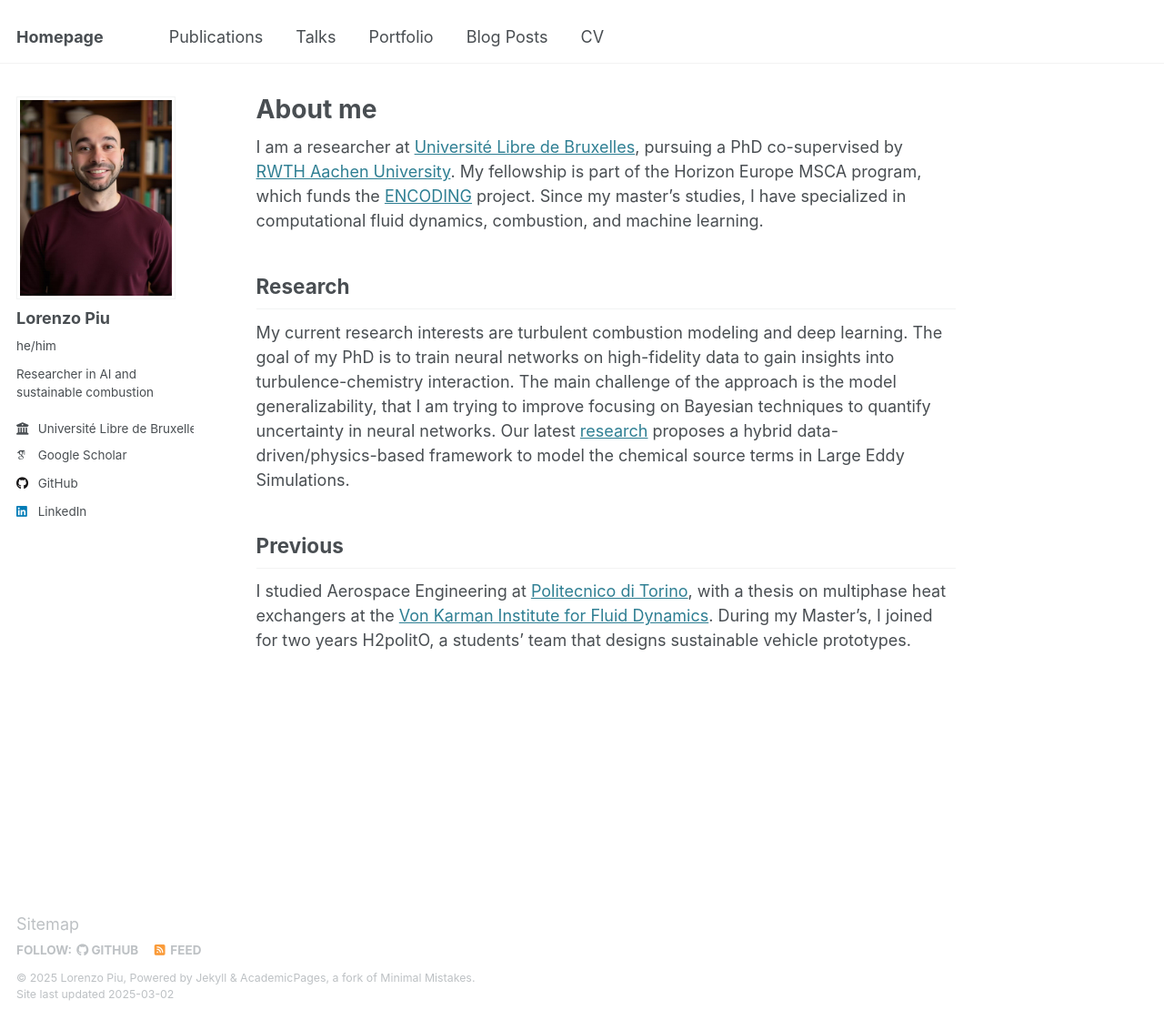
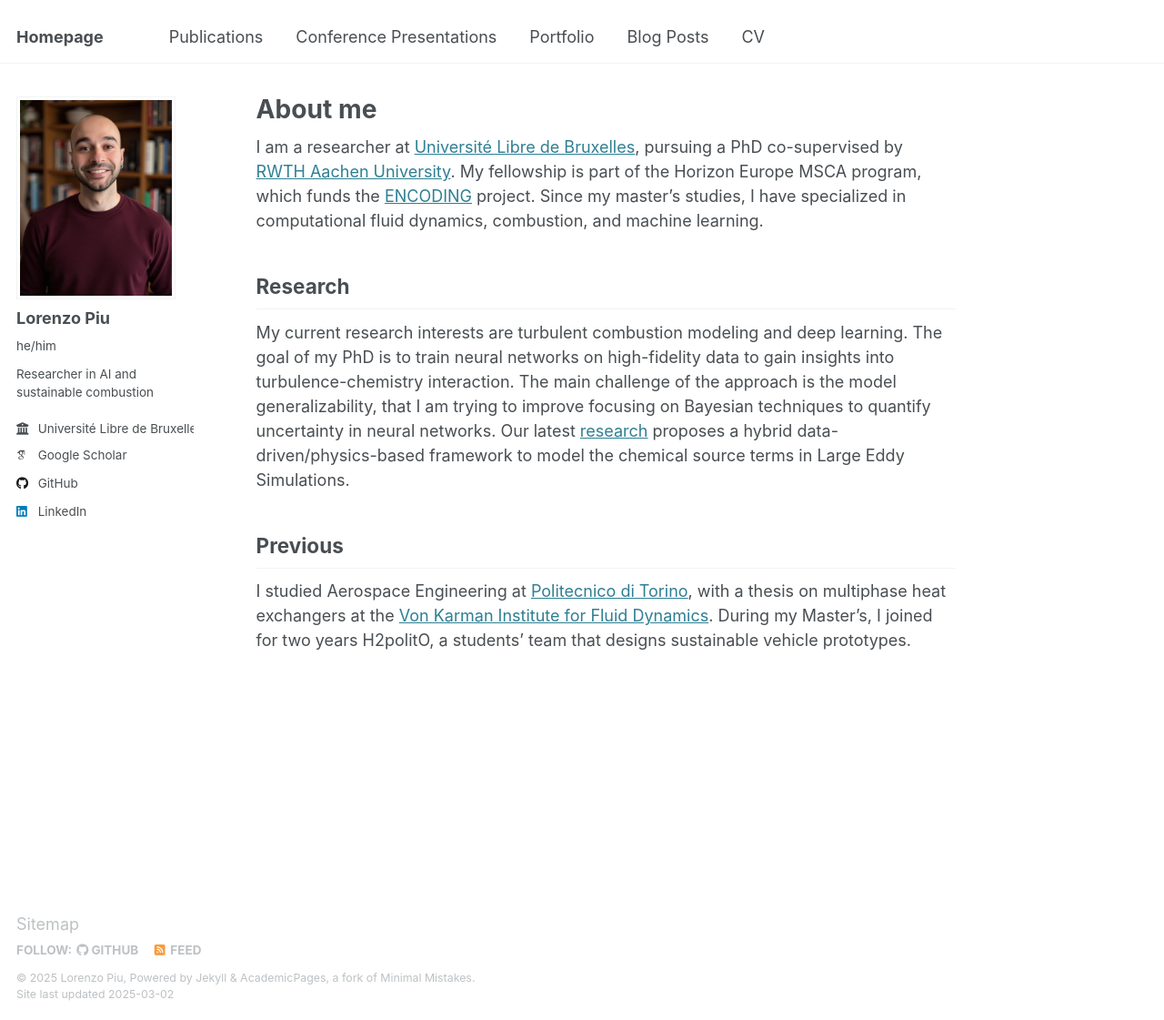
Before and after one commit to LorenzoPiu/LorenzoPiu.github.io, a Jekyll site: the page built from _pages/about.md, in a window 1280 px wide and 1121 px high. Shown: the whole window at 91% size. Built offline with Jekyll 4.4.1, drawn with Linux system fonts in a browser that asks for light colours; some web fonts are replaced.

Commit message:
Update navigation.yml
Rename Talks section

```diff
--- a/_data/navigation.yml
+++ b/_data/navigation.yml
@@ -8,8 +8,8 @@ main:
   - title: "Publications"
     url: /publications/
 
-  - title: "Talks"
-    url: /talks/
+  - title: "Conference Presentations"
+    url: /conference-presentation/
 
   # - title: "Teaching"
   #   url: /teaching/
@@ -18,7 +18,7 @@ main:
     url: /portfolio/
 
   - title: "Blog Posts"
-    url: /year-archive/
+    url: /blog/
 
   - title: "CV"
     url: /cv/
```
